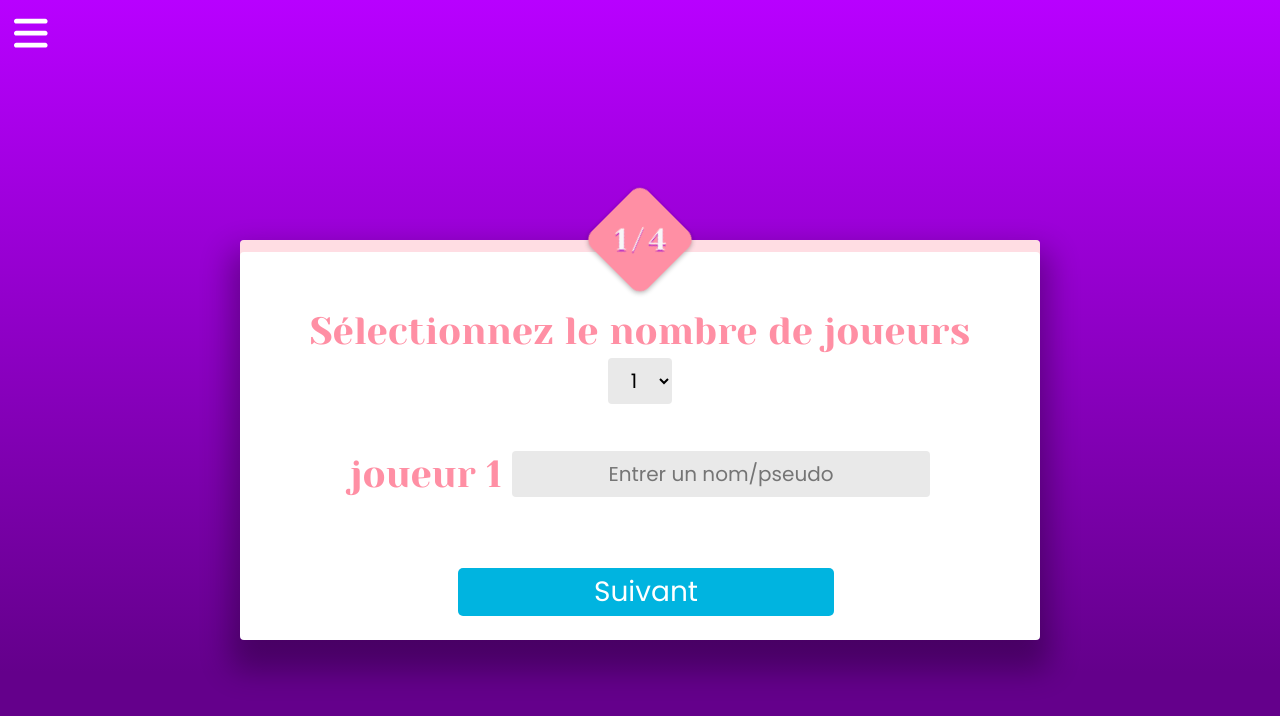
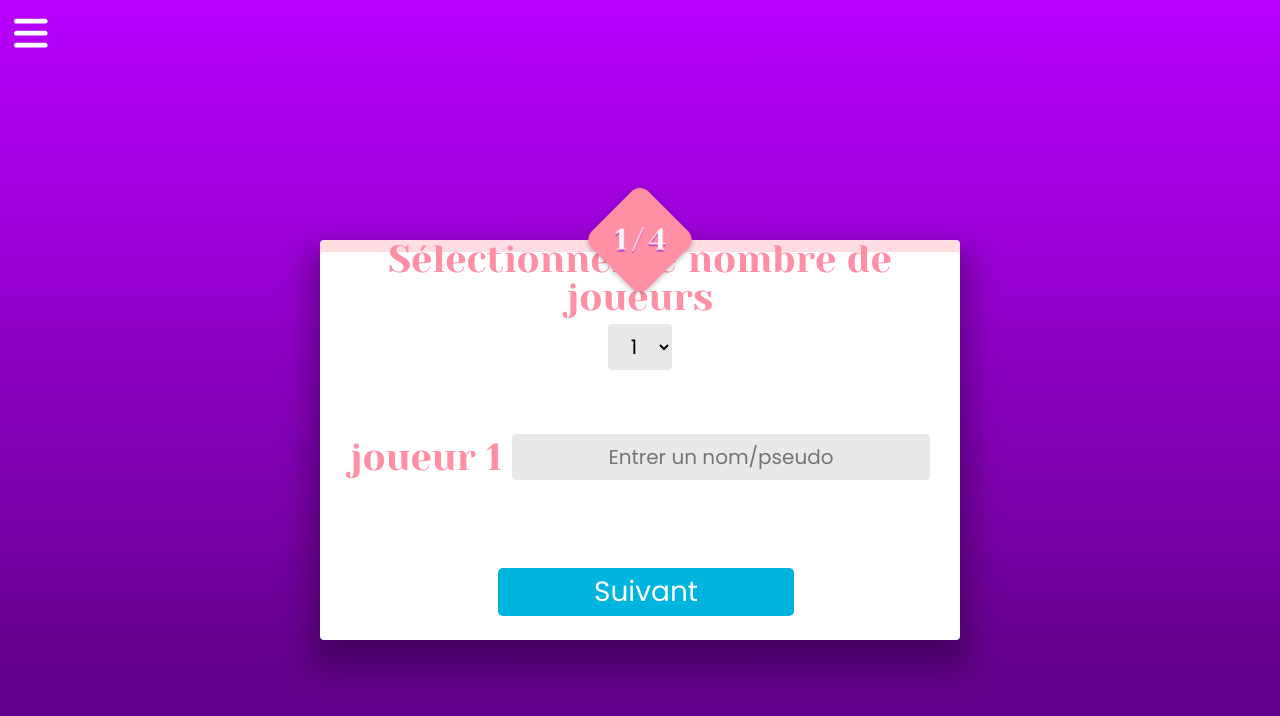
Before and after one commit to SergioTrinquet/Memory_Game, a Vue app: page /settings in a window 1280 px wide. Shown: the top 716 px of the page. Built offline with nearby package versions, Linux system fonts and the light colour scheme; a web font is replaced by a local one.

Commit message:
Modif CSS sur modal

```diff
--- a/src/components/base/BaseModal.vue
+++ b/src/components/base/BaseModal.vue
@@ -18,9 +18,9 @@
         justify-content: space-between;
         align-items: center;
         min-height: 50vh;
-        width: min(70vw, 800px);
+        width: min(70vw, 640px);
         box-shadow: 0 20px 30px 10px rgba(0,0,0,0.3);
-        padding: 9vh 0 0 0;
+        padding: 0;
     }
     @media screen and (max-width: 700px) {
         .modal { width: 80vw; }
```
